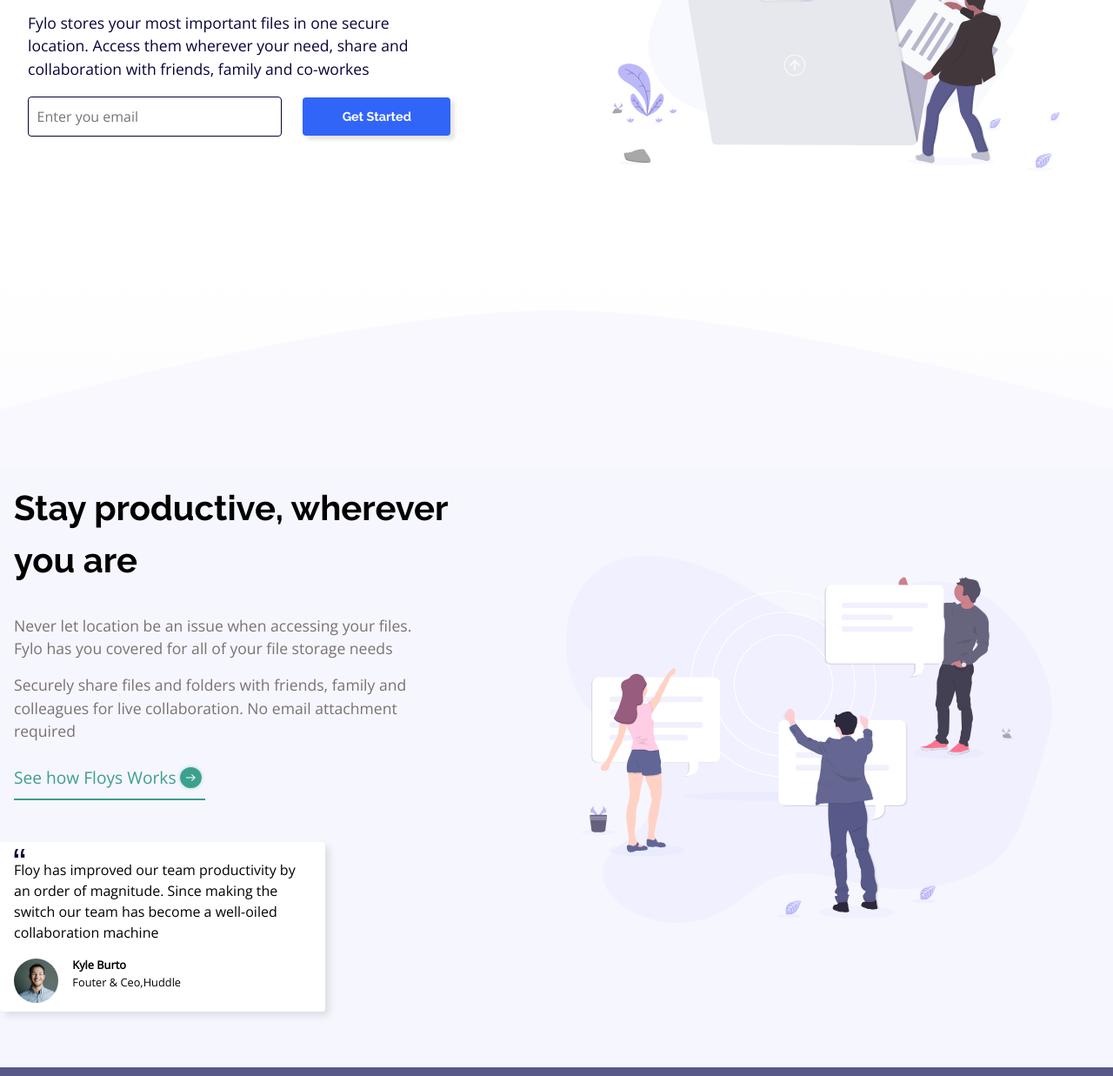
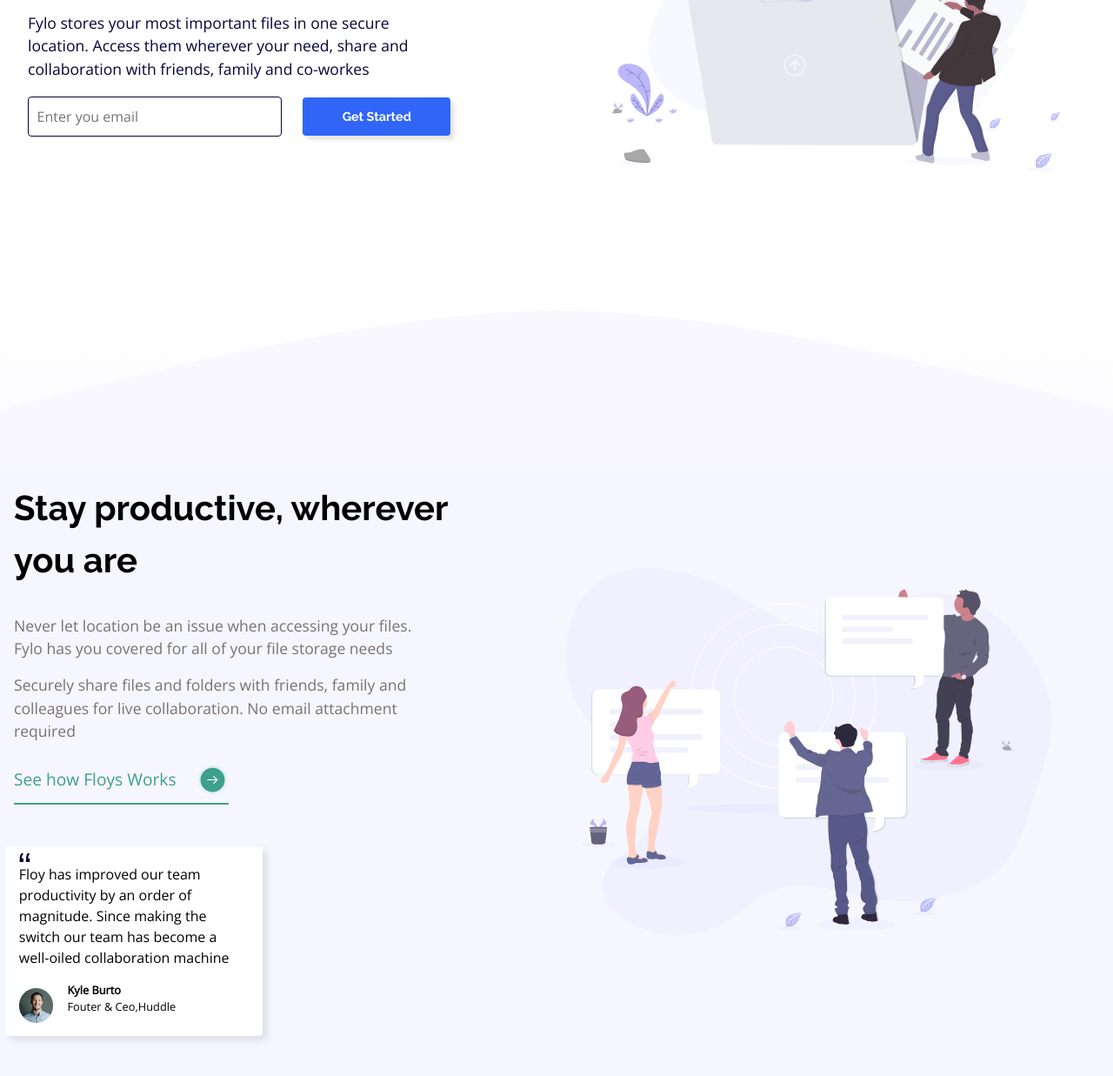
Before and after one commit to Criztiandev/Floy-Landing-Page---Frontend-Mentor, a plain HTML site: page index.html in a window 1280 px wide. Shown: the part 363-1600 px from the top of the page at 87% size. Drawn offline with nearby package versions, Linux system fonts and the light colour scheme; grey boxes are pictures that could not be loaded.

Commit message:
Fixed Issue

```diff
--- a/index.html
+++ b/index.html
@@ -14,7 +14,7 @@
               <img id="header-img" src="./img/logo.svg" alt="fylo-logo">
             <nav id="nav-bar">
                 <ul id="nav-list">
-                    <li class="nav-list-item"><a href="#" class="nav-link">Features</a></li>
+                    <li class="nav-list-item"><a href="#secondary-link" class="nav-link">Features</a></li>
                     <li class="nav-list-item"><a href="#" class="nav-link">Team</a></li>
                     <li class="nav-list-item"><a href="#" class="nav-link">Sign in</a></li>
                 </ul>
--- a/style/style.css
+++ b/style/style.css
@@ -510,7 +510,7 @@ footer section a:hover{
 
     #secondary-link{
       font-size: 1.2rem;
-      width: 40%;
+      width: 45%;
       margin: 0;
     }
 
@@ -523,7 +523,7 @@ footer section a:hover{
     }
 
     .testimonial-card{
-      width: 50;
+      width: 51%;
       margin: 0;
     }
 
```
